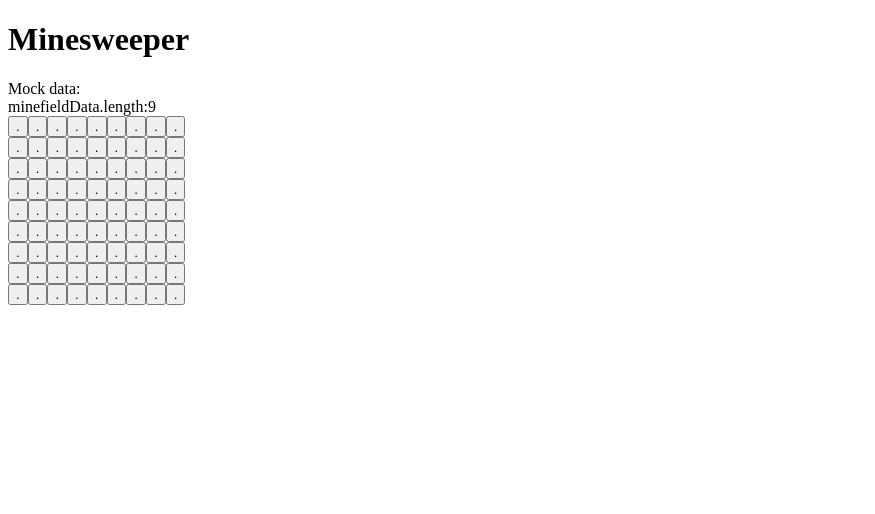
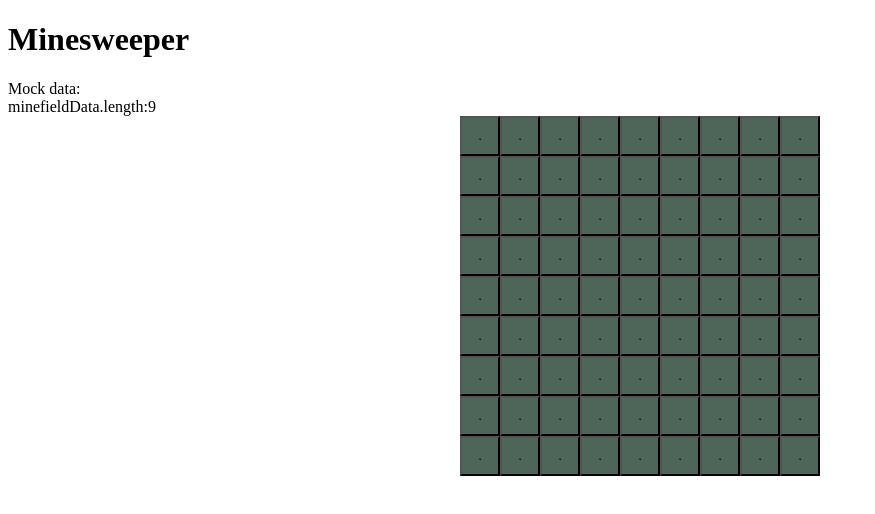
Before and after one commit to tonirecio/minesweeper-2024, a Next.js app: page / in a window 1280 px wide. Shown: the top 514 px of the page, without its empty margins (0-875 px from the left). Built offline with nearby package versions, Linux system fonts and the light colour scheme.

Commit message:
FIX: CSS styles

```diff
--- a/src/components/cell.jsx
+++ b/src/components/cell.jsx
@@ -1,4 +1,5 @@
 import { useState } from 'react'
+import './styles/cell.css'
 
 export default function Cell ( { rowPosition, colPosition, hasMine } ) {
   const [isCovered, setIsCovered] = useState(true)
@@ -17,7 +18,7 @@
   } else {
     return (<div
       data-testid={`minefield-cell cell-row${rowPosition}-col${colPosition}`}
-      className={`minefield-cell ${hasMine ? 'highlighted' : 'jar'}`}
-    ></div>)
+      className={`minefield-cell ${hasMine && 'highlighted'}`}
+    >{hasMine && <img src='/resources/explosion.svg' alt="explosion"/>}</div>)
   }
 }
--- a/src/components/minefield.jsx
+++ b/src/components/minefield.jsx
@@ -1,4 +1,5 @@
 import { useState, useEffect } from 'react'
+import './styles/minefield.css'
 
 import Cell from './cell'
 
--- /dev/null
+++ b/src/components/styles/cell.css
@@ -0,0 +1,18 @@
+.minefield-cell {
+  background-color: #4e6659;
+  width: 40px;
+  height: 40px;
+}
+
+/* .mine-field-cell-button {
+  width: 100%;
+  height: 100%;
+} */
+
+/* .mine-field-cell-image {
+  width: 30px;
+  height: 30px;
+  display: inline-block;
+  align-items: center;
+  vertical-align: middle;
+} */
--- /dev/null
+++ b/src/components/styles/minefield.css
@@ -0,0 +1,12 @@
+.minefield {
+  display: flex;
+  flex-direction: column;
+  justify-content: center;
+	align-items: center;
+}
+
+.minefield-row {
+  display: flex;
+  justify-content: center;
+  align-items: 'center';
+}
```
Also changed, not shown: public/resources/explosion.svg (added).
